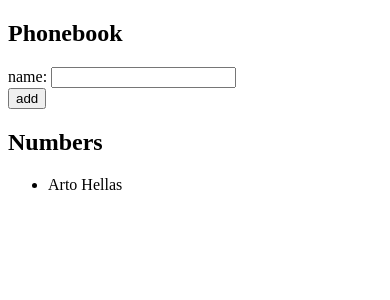
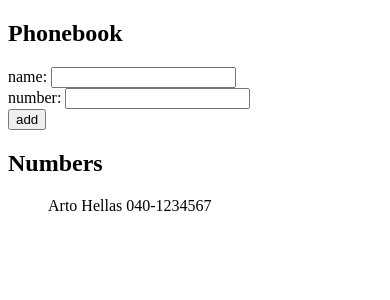
Before and after one commit to Slohis/FullS, a React (Create React App) app in the folder part02/phonebook/: page / in a window 390 px wide. Shown: the top 300 px of the page. Built offline with nearby package versions, Linux system fonts and the light colour scheme.

Commit message:
Implemented phone numbers in addition to names

```diff
--- a/part02/phonebook/src/App.js
+++ b/part02/phonebook/src/App.js
@@ -1,34 +1,42 @@
 import { useState } from 'react'
 
-const ListItem = ({ id, name }) => {
+const ListItem = ({ id, name, number }) => {
   return (
-    <li>{name}</li>
+    <div>{name} {number}</div>
   )
 }
 
 const App = () => {
   const [persons, setPersons] = useState([
-    { name: 'Arto Hellas' }
+    { name: 'Arto Hellas', number: '040-1234567' }
   ])
   const [newName, setNewName] = useState('')
+  const [newNumber, setNewNumber] = useState('')
 
   const addEntry = (event) => {
     event.preventDefault()
     console.log('submit event', event.target)
     if (!isNameExisting(newName)) {
       const newEntryObject = {
-        name: newName
+        name: newName,
+        number: newNumber,
       }
       setPersons(persons.concat(newEntryObject))
       setNewName('')
+      setNewNumber('')
     } else {
       alert(`${newName} is already added to phonebook`)
     }
   }
 
-  const handleInputChange = (event) => {
-    console.log('change event', event.target.value)
+  const handleNameInputChange = (event) => {
+    console.log('name field change to', event.target.value)
     setNewName(event.target.value)
+  }
+
+  const handleNumberInputChange = (event) => {
+    console.log('number field change to', event.target.value)
+    setNewNumber(event.target.value)
   }
 
   const isNameExisting = (name) => {
@@ -43,7 +51,10 @@ const App = () => {
       <h2>Phonebook</h2>
       <form onSubmit={addEntry}>
         <div>
-          name: <input value={newName} onChange={handleInputChange} />
+          name: <input value={newName} onChange={handleNameInputChange} />
+        </div>
+        <div>
+          number: <input value={newNumber} onChange={handleNumberInputChange} />
         </div>
         <div>
           <button type="submit">add</button>
@@ -51,7 +62,9 @@ const App = () => {
       </form>
       <h2>Numbers</h2>
       <ul>
-        {persons.map(person => <ListItem key={person.name} name={person.name} />)}
+        {persons.map(person =>
+          <ListItem key={person.name} name={person.name} number={person.number} />
+        )}
       </ul>
     </div>
   )
```
